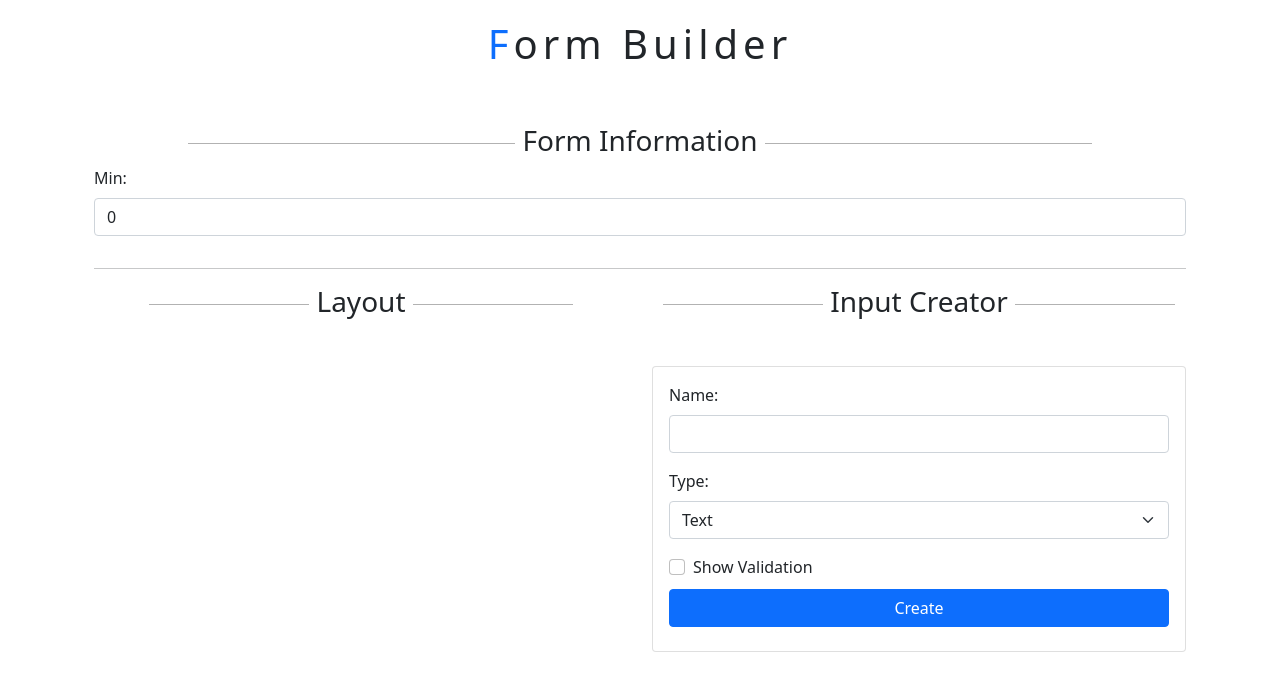
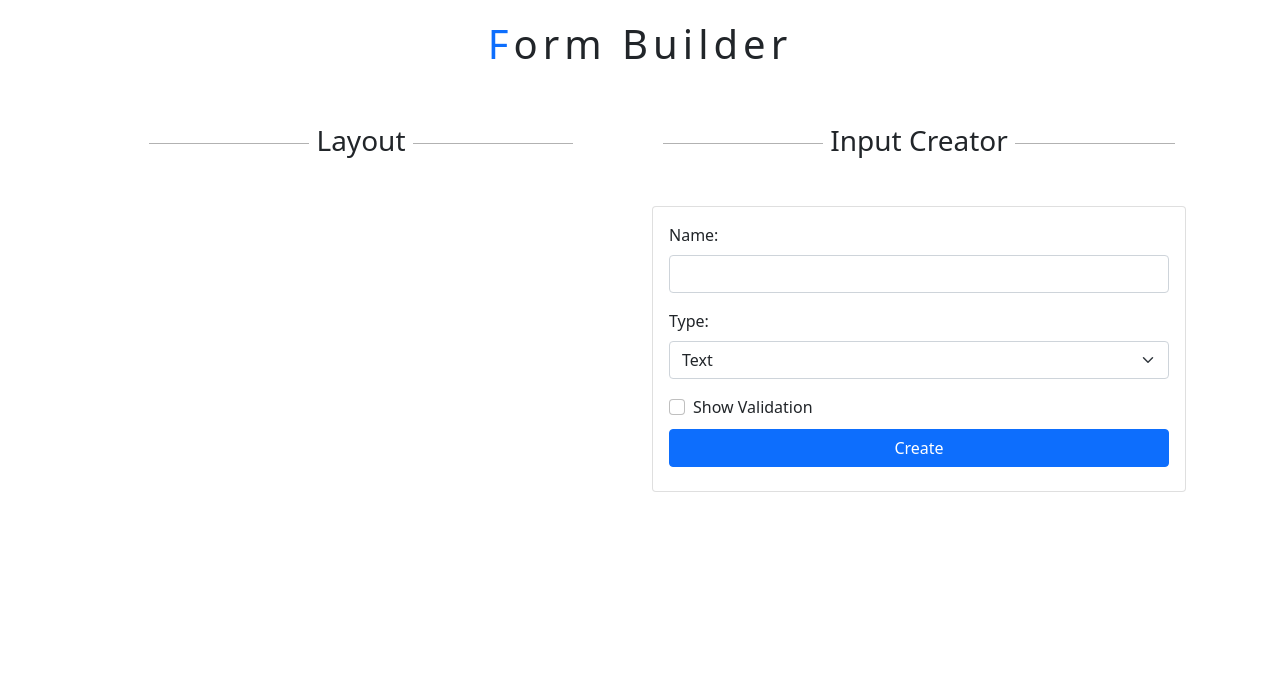
Before and after one commit to usamasadiqus/react-form-builder-app, a React (Vite) app: page / in a window 1280 px wide. Shown: the top 688 px of the page. Built offline with nearby package versions, Linux system fonts and the light colour scheme.

Commit message:
comment form information and some styling in layout

```diff
--- a/src/components/Layout/Layout.module.css
+++ b/src/components/Layout/Layout.module.css
@@ -1,3 +1,8 @@
+ul {
+    height: 400px !important;
+    overflow: auto !important;
+}
+
 .layout .col_title::before,
 .layout .col_title::after {
     background-color: rgba(0, 0, 0, 0.3);
--- a/src/components/Layout/index.jsx
+++ b/src/components/Layout/index.jsx
@@ -1,3 +1,5 @@
+import styles from "./Layout.module.css";
+
 const Layout = ({ fields, editInput, deleteInput }) => {
   return (
     <ul className="list-group my-5">
--- a/src/pages/FormBuilder/index.jsx
+++ b/src/pages/FormBuilder/index.jsx
@@ -74,7 +74,7 @@ const FormBuilder = () => {
     <div className={`${styles.wrapper}`}>
       <h1 className={`${styles.form_title} text-center`}>Form Builder</h1>
       <div className="container my-5">
-        <h3 className={`${styles.col_title} text-center`}> Form Information </h3>
+        {/* <h3 className={`${styles.col_title} text-center`}> Form Information </h3>
         <div className="row">
           <div className="col">
             <div className="mb-3">
@@ -90,7 +90,7 @@ const FormBuilder = () => {
             </div>
           </div>
         </div>
-        <hr />
+        <hr /> */}
         <div className="row">
           <div className="col">
             <h3 className={`${styles.col_title} text-center`}> Layout </h3>
```
